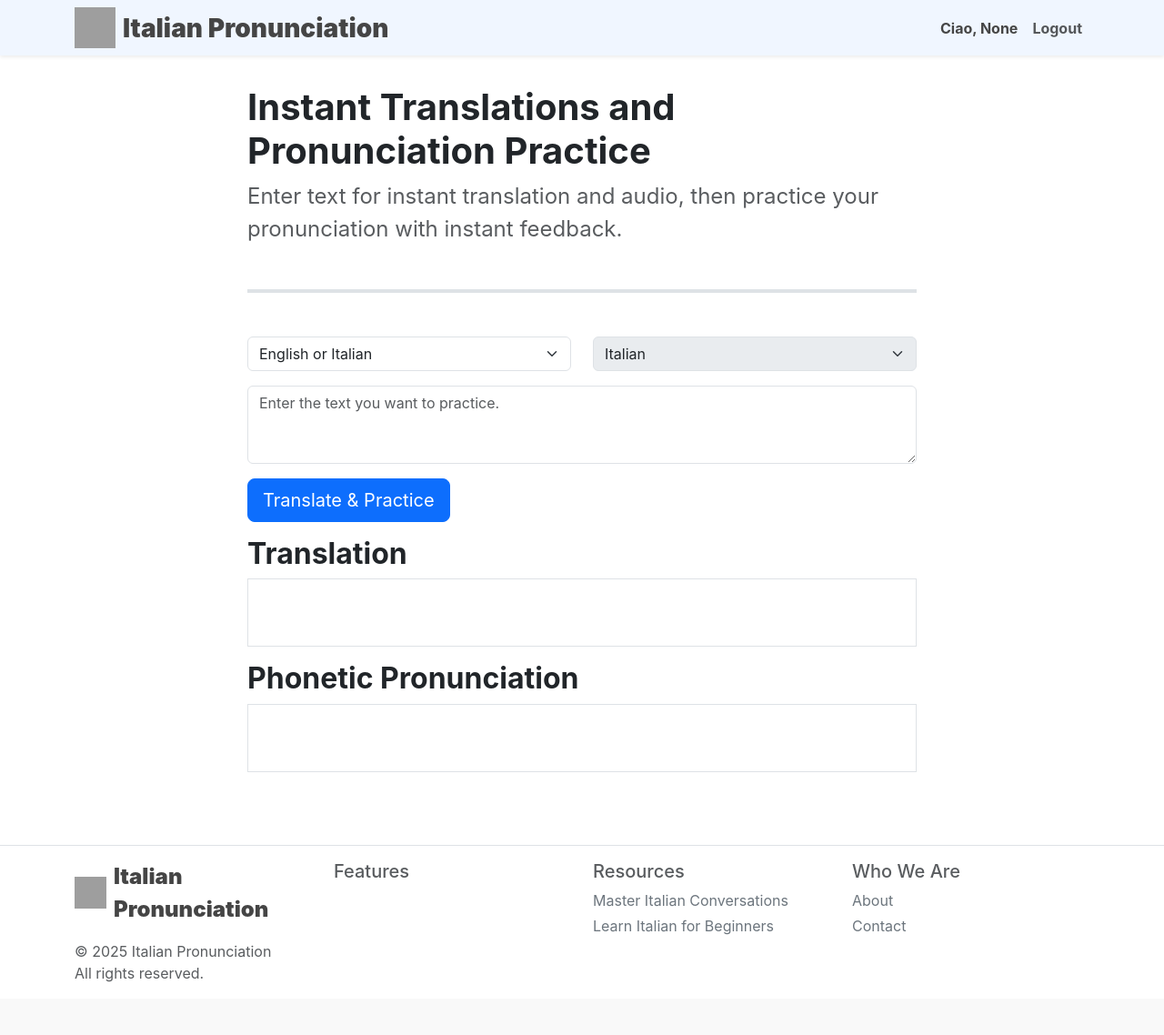
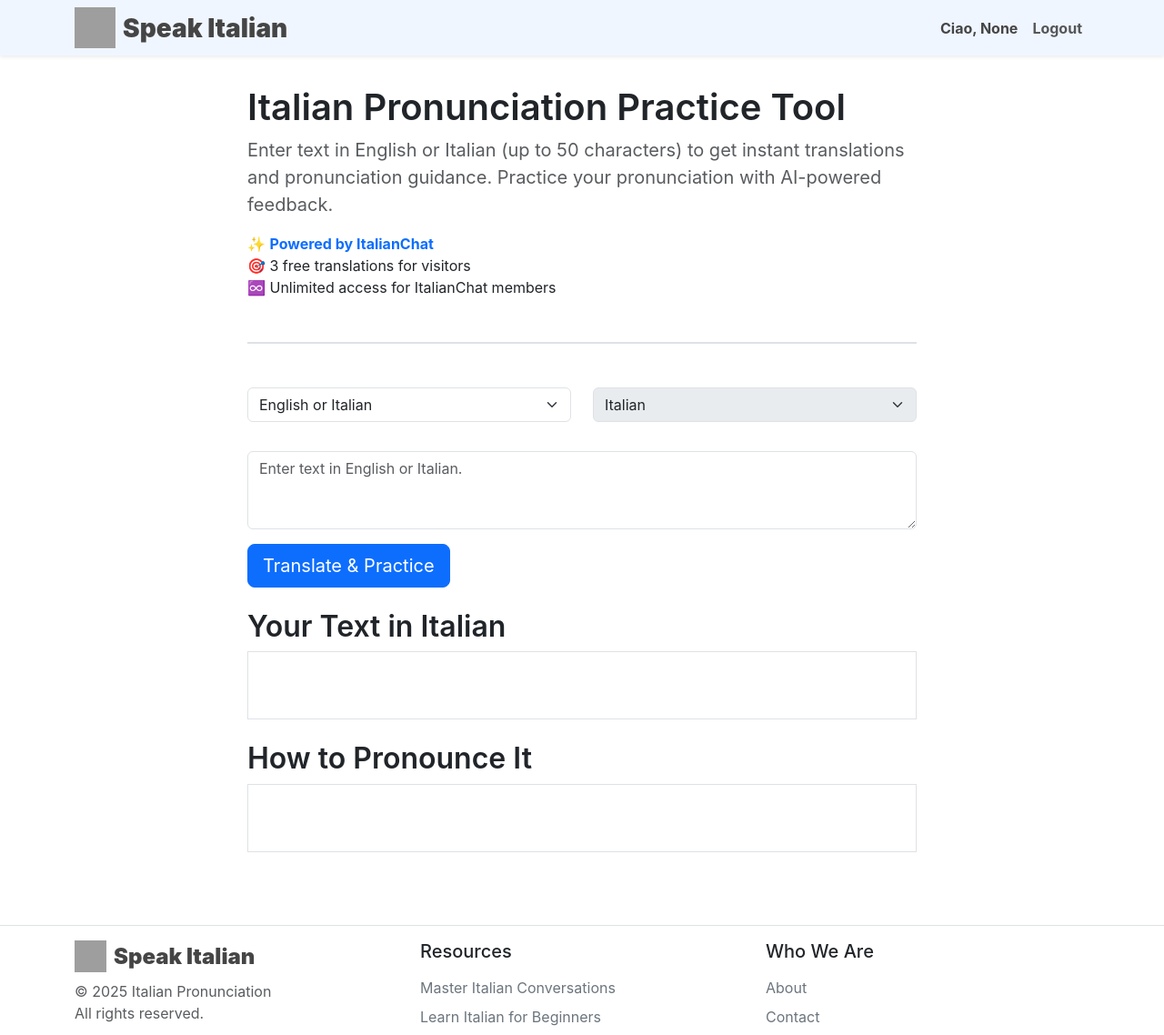
Before and after one commit to jmedia65/pronounce-italian-tool, a Flask app: page /translate-now in a window 1280 px wide. Shown: the whole page at 91% size. Before the commit the page ends 1080 px from the top, so only its background shows below. Run offline with Flask 3, Linux system fonts and the light colour scheme; a user stored in the database is signed in; grey boxes are pictures that could not be loaded.

Commit message:
Improve UI

```diff
--- a/static/js/translate_now.js
+++ b/static/js/translate_now.js
@@ -18,12 +18,10 @@ $(document).ready(function () {
       }),
       success: function (response) {
         if (response.translatedTextItalian) {
-          $("#translated-text").html(
-            `<strong>${response.translatedTextItalian}</strong>`
-          );
+          $("#translated-text").html(`${response.translatedTextItalian}`);
           // $("#translated-text").text(response.translatedTextItalian);
           if (response.phonetics) {
-            $("#phonetics-text").html(`<strong>${response.phonetics}</strong>`);
+            $("#phonetics-text").html(`${response.phonetics}`);
           }
           $("#audio-container").show();
           // Remove all audio-related code from here
--- a/templates/_footer.html
+++ b/templates/_footer.html
@@ -1,71 +1,59 @@
-<footer class="pt-3 text-body-secondary border-top">
+<footer class="pt-3 text-body-secondary border-top"></footer>
   <div class="container">
-    <div class="row">
-      <div class="col-6 col-md">
-      <a
-        href="{{ url_for('index') }}"
-        class="d-flex align-items-center text-body-emphasis text-decoration-none me-3"
-      >
-        <img
-          src="{{ url_for('static', filename='img/logo-100x100.svg') }}"
+    <div class="row gy-4">
+      <!-- Logo and Copyright Column -->
+      <div class="col-12 col-md-6 col-lg-4">
+        <a href="{{ url_for('index') }}"
+           class="d-flex align-items-center text-body-emphasis text-decoration-none mb-2">
+          <img src="{{ url_for('static', filename='img/logo-100x100.svg') }}"
                class="me-2"
                style="height: 35px; width: 35px"
-        />
-        <span class="fs-4" style="color: #454545"
-          ><strong>Italian Pronunciation</strong></span
-        >
+               alt="Speak Italian Logo" />
+          <span class="fs-4" style="color: #454545">
+            <strong>Speak Italian</strong>
+          </span>
         </a>
-      <p class="d-block my-3 text-body-secondary fs-6">
+        <p class="text-body-secondary fs-6 mb-0">
           &copy; 2025 Italian Pronunciation<br />All rights reserved.
         </p>
-      <!-- <a
-        type="button"
-        class="btn btn-dark"
-        href="https://www.learnitalianpod.com/"
-        target="_blank"
-        >Made by <strong>LearnItalianPod</strong></a
-      > -->
       </div>
-    <div class="col-6 col-md">
-      <h5>Features</h5>
-    </div>
-    <div class="col-6 col-md">
-      <h5>Resources</h5>
-      <ul class="list-unstyled text-small">
-        <li class="mb-1">
-          <a
-            class="link-secondary text-decoration-none fw-normal"
+
+      <!-- Resources Column -->
+      <div class="col-6 col-md-3 col-lg-4">
+        <h5 class="mb-3">Resources</h5>
+        <ul class="list-unstyled text-small mb-0">
+          <li class="mb-2">
+            <a class="link-secondary text-decoration-none fw-normal"
                href="https://www.learnitalianpod.com/italianchat/"
-            target="_blank"
-            >Master Italian Conversations</a
-          >
+               target="_blank">
+              Master Italian Conversations
+            </a>
           </li>
-        <li class="mb-1">
-          <a
-            class="link-secondary text-decoration-none fw-normal"
+          <li class="mb-2">
+            <a class="link-secondary text-decoration-none fw-normal"
                href="https://www.learnitalianpod.com/learn-italian-for-beginners/"
-            target="_blank"
-            >Learn Italian for Beginners</a
-          >
+               target="_blank">
+              Learn Italian for Beginners
+            </a>
           </li>
         </ul>
       </div>
-    <div class="col-6 col-md">
-      <h5>Who We Are</h5>
-      <ul class="list-unstyled text-small">
-        <li class="mb-1">
-          <a
-            class="link-secondary text-decoration-none fw-normal"
-            href="https://www.learnitalianpod.com/about-us-learnitalianpod/"
-            >About</a
-          >
+
+      <!-- Who We Are Column -->
+      <div class="col-6 col-md-3 col-lg-4">
+        <h5 class="mb-3">Who We Are</h5>
+        <ul class="list-unstyled text-small mb-0">
+          <li class="mb-2">
+            <a class="link-secondary text-decoration-none fw-normal"
+               href="https://www.learnitalianpod.com/about-us-learnitalianpod/">
+              About
+            </a>
           </li>
-        <li class="mb-1">
-          <a
-            class="link-secondary text-decoration-none fw-normal"
-            href="https://www.learnitalianpod.com/contact/"
-            >Contact</a
-          >
+          <li class="mb-2">
+            <a class="link-secondary text-decoration-none fw-normal"
+               href="https://www.learnitalianpod.com/contact/">
+              Contact
+            </a>
           </li>
         </ul>
       </div>
--- a/templates/_navbar.html
+++ b/templates/_navbar.html
@@ -14,7 +14,7 @@
         style="height: 45px; width: 45px"
       />
       <span class="fs-3" style="color: #454545"
-        ><strong>Italian Pronunciation</strong></span
+        ><strong>Speak Italian</strong></span
       >
     </a>
 
--- a/templates/translate_now.html
+++ b/templates/translate_now.html
@@ -1,7 +1,7 @@
 {% extends "base.html" %}
 
 {% block title_tag %}
-<title>Instant Translations and Pronunciation Practice</title>
+<title>Italian Pronunciation Practice Tool</title>
 {% endblock %}
 {% block meta_description %}
 <meta name="description" content="Elevate your Italian learning with our Translate Now feature, created for quick translations and pronunciation practice."/>
@@ -10,21 +10,24 @@
 {% block content %}
 <div class="row justify-content-md-center">
   <div class="col-12 col-lg-8 py-3">
-    <h1 class="display-6 fw-bold">
-      Instant Translations and Pronunciation Practice
+    <h1 class="fw-semibold">
+      Italian Pronunciation Practice Tool
     </h1>
-    <p class="text-muted fs-4 pb-5 mb-5 border-bottom border-4">
-      Enter text for instant translation and audio, then practice your pronunciation with instant feedback.
+    <p class="text-muted fs-5">
+      Enter text in English or Italian (up to 50 characters) to get instant translations and pronunciation guidance. Practice your pronunciation with AI-powered feedback.
+    </p>
+    <p class="border-bottom border-2 pb-5 mb-5">
+      ✨ <strong><a href="https://www.learnitalianpod.com/italianchat/">Powered by ItalianChat</a></strong><br />
+      🎯 3 free translations for visitors<br />
+      ♾️ Unlimited access for ItalianChat members
     </p>
 
     <!-- translate now html -->
-      <div class="row mb-3">
+      <div class="row mb-4 pb-2">
         <div class="col">
           <select id="source-language" class="form-select">
             <option value="en" selected>English or Italian</option>
-            <!-- <option value="it">Italian</option>
-            <option value="fr">French</option>
-            <option value="de">German</option> -->
+            <!-- <option value="it">Italian</option> -->
           </select>
         </div>
         <div class="col">
@@ -38,7 +41,7 @@
           id="input-text"
           class="form-control"
           rows="3"
-          placeholder="Enter the text you want to practice."
+          placeholder="Enter text in English or Italian."
           maxlength="50"
         ></textarea>
         <div id="error-message" class="mt-2"></div>
@@ -46,12 +49,12 @@
       <button id="translate-button" class="btn btn-primary btn-lg">
         Translate & Practice
       </button>
-      <div class="mt-3">
-        <h2 class="fw-bold">Translation</h2>
+      <div class="mt-4">
+        <h2 class="fw-semibold">Your Text in Italian</h2>
           <div id="translated-text" class="border p-3 mb-3 fs-5" style="min-height: 75px"></div>
 
-          <div class="mt-3">
-            <h2 class="fw-bold">Phonetic Pronunciation</h2>
+          <div class="mt-4">
+            <h2 class="fw-semibold">How to Pronounce It</h2>
             <div id="phonetics-text" class="border p-3 mb-3 fs-5" style="min-height: 75px"></div>
           </div>
 
@@ -68,10 +71,10 @@
           <p class="fs-5">Click/Tap the icon above to listen to the translation</p>
         </div>
       </div>
-      <!-- Add new elements for pronunciation grading -->
+      <!-- Pronunciation grading -->
       <div id="pronunciation-grading" style="display: none;">
-        <h2 class="fw-bold mt-4">Evaluation of Pronunciation</h2>
-        <div class="mb-3">
+        <h2 class="fw-semibold mt-4">Evaluation of Pronunciation</h2>
+        <div class="mb-3 mt-3">
           <button id="start-recording" class="btn btn-primary">Start Recording</button>
           <button id="stop-recording" class="btn btn-danger" disabled>Stop Recording</button>
           <button id="reset-all" class="btn btn-secondary">Reset</button>
--- a/utils.py
+++ b/utils.py
@@ -70,9 +70,9 @@ def get_italian_phonetics(text):
     client_oai = OpenAI(api_key=os.getenv("OPENAI_API_KEY"))
 
     prompt = f"""Convert this Italian text into simplified phonetic pronunciation: "{text}"
-    Format: Return only the pronunciation with syllables separated by hyphens, stressed syllable in CAPS, all wrapped in parentheses.
-    Example format: "conoscerti" should return "(ko-no-SHER-tee)"
-    Only return the pronunciation in parentheses, no other text."""
+    Format: Return only the pronunciation with syllables separated by hyphens, stressed syllable in CAPS.
+    Example format: "conoscerti" should return "ko-no-SHER-tee" without quotes or parenthesis.
+    Only return the pronunciation, no other text, quotes, or parenthesis."""
 
     try:
         response = client_oai.chat.completions.create(
```
Lines whose indentation alone changed are shown as unchanged.
